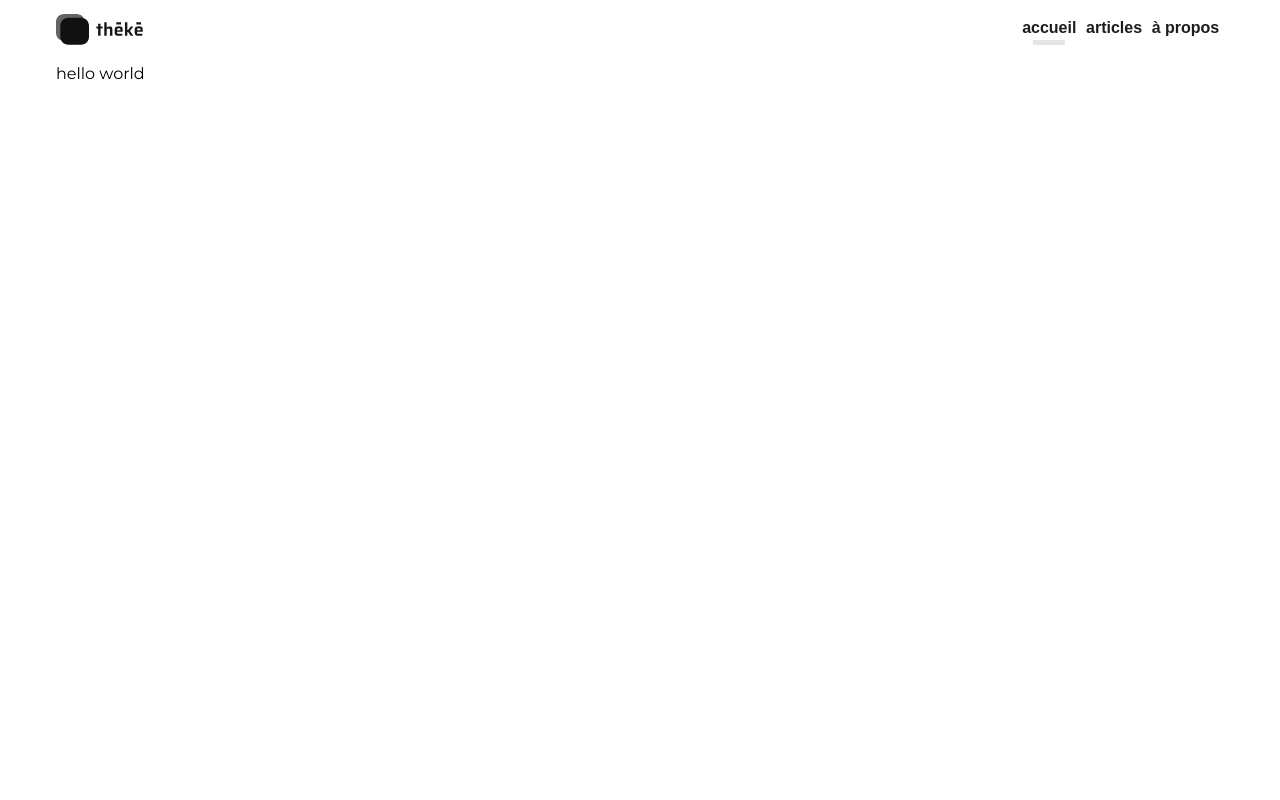
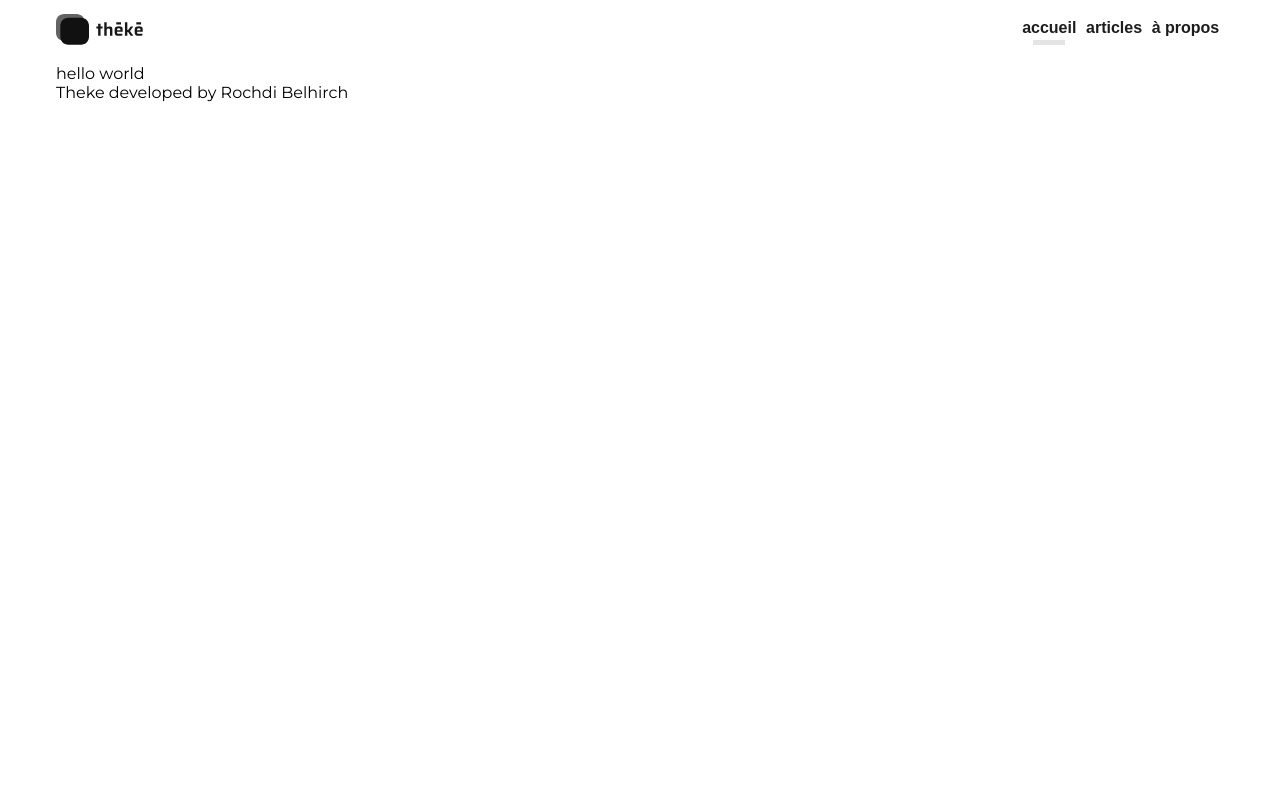
Before and after one commit to rush2di/theke-v1, a Gatsby site: page / in a window 1280 px wide. Shown: the top 800 px of the page. Built offline with nearby package versions, Linux system fonts and the light colour scheme; Gatsby itself is replaced by a stand-in of ours; a web font is replaced by a local one.

Commit message:
fix: graphql

```diff
--- a/gatsby-config.js
+++ b/gatsby-config.js
@@ -6,6 +6,10 @@
 
 module.exports = {
   /* Your site config here */
+  siteMetadata:{
+    title:'Theke',
+    developedBy: 'Rochdi Belhirch'
+  },
   plugins:[
     'gatsby-plugin-sass',
     'gatsby-plugin-netlify-cms'
--- a/package.json
+++ b/package.json
@@ -6,7 +6,7 @@
   "license": "MIT",
   "scripts": {
     "build": "gatsby build",
-    "develop": "gatsby develop",
+    "develop": "env-cmd .env.development gatsby develop",
     "format": "prettier --write \"**/*.{js,jsx,json,md}\"",
     "start": "npm run develop",
     "serve": "gatsby serve",
@@ -23,6 +23,7 @@
     "react-dom": "^16.12.0"
   },
   "devDependencies": {
+    "env-cmd": "^10.0.1",
     "prettier": "^1.19.1"
   },
   "repository": {
--- a/src/pages/index.js
+++ b/src/pages/index.js
@@ -1,12 +1,27 @@
 import React from "react"
 import Layout from "../components/layout"
+import { useStaticQuery, graphql } from "gatsby"
 
 const Home = () => {
-    return (
-        <Layout>
-            <div>hello world</div>
-        </Layout>
-    )
+  const data = useStaticQuery(graphql`
+    {
+      site {
+        siteMetadata {
+          title
+          developedBy
+        }
+      }
+    }
+  `)
+  return (
+    <Layout>
+      <div>hello world</div>
+      <div>
+        {data.site.siteMetadata.title} developed by{" "}
+        {data.site.siteMetadata.developedBy}
+      </div>
+    </Layout>
+  )
 }
 
 export default Home
```
Also changed, not shown: 1 other file.
